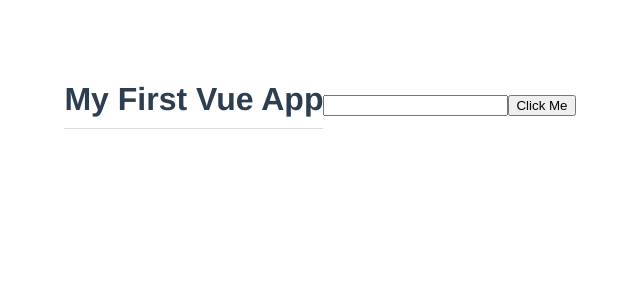
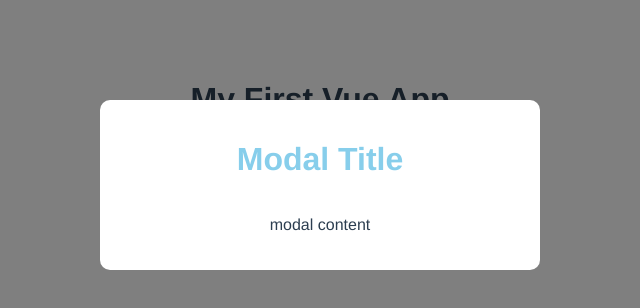
Before and after one commit to meluvyou/vue-prac, a Vue app: page / in a window 1280 px wide. Shown: the top 308 px of the page, without its empty margins (320-960 px from the left). Built offline with nearby package versions, Linux system fonts and the light colour scheme.

Commit message:
multiple components, style tags-scoped to a component, global styles applied to various common elements

```diff
--- a/src/App.vue
+++ b/src/App.vue
@@ -1,20 +1,17 @@
 <template>
   <h1>{{ title }}</h1>
-  <input type="text" ref="name">
-  <button @click="handleClick">Click Me</button>
+  <Modal />
 </template>
 
 <script>
+import Modal from './components/Modal.vue';
+
 export default {
   name: 'App',
+  components: { Modal },
   data() {
     return {
       title: 'My First Vue App'
-      }
-  },
-  methods: {
-    handleClick() {
-        console.log(this.$refs.name)
       }
   },
   mounted() {
--- /dev/null
+++ b/src/assets/global.css
@@ -0,0 +1,6 @@
+body {
+    margin: 0;
+}
+p {
+    font-style: italic;
+}
--- /dev/null
+++ b/src/components/Modal.vue
@@ -0,0 +1,33 @@
+<template>
+    <div class="backdrop">
+        <div class="modal">
+            <h1>Modal Title</h1>
+            <p>modal content</p>
+        </div>
+    </div>
+</template>
+
+<style>
+    .modal {
+        width: 400px;
+        padding: 20px;
+        margin: 100px auto;
+        background: white;
+        border-radius: 10px;
+    }
+    .backdrop {
+        top: 0;
+        position: fixed;
+        background: rgba(0, 0, 0, 0.5);
+        width: 100%;
+        height: 100%;
+    }
+    .modal h1 {
+        color: skyblue;
+        border: none;
+        padding: 0;
+    }
+    .modal p {
+        font-style: normal;
+    }
+</style>
--- a/src/main.js
+++ b/src/main.js
@@ -1,4 +1,5 @@
 import { createApp } from 'vue'
 import App from './App.vue'
+import './assets/global.css'
 
 createApp(App).mount('#app')
```
Also changed, not shown: src/components/HelloWorld.vue (deleted, +0 -57 lines).
